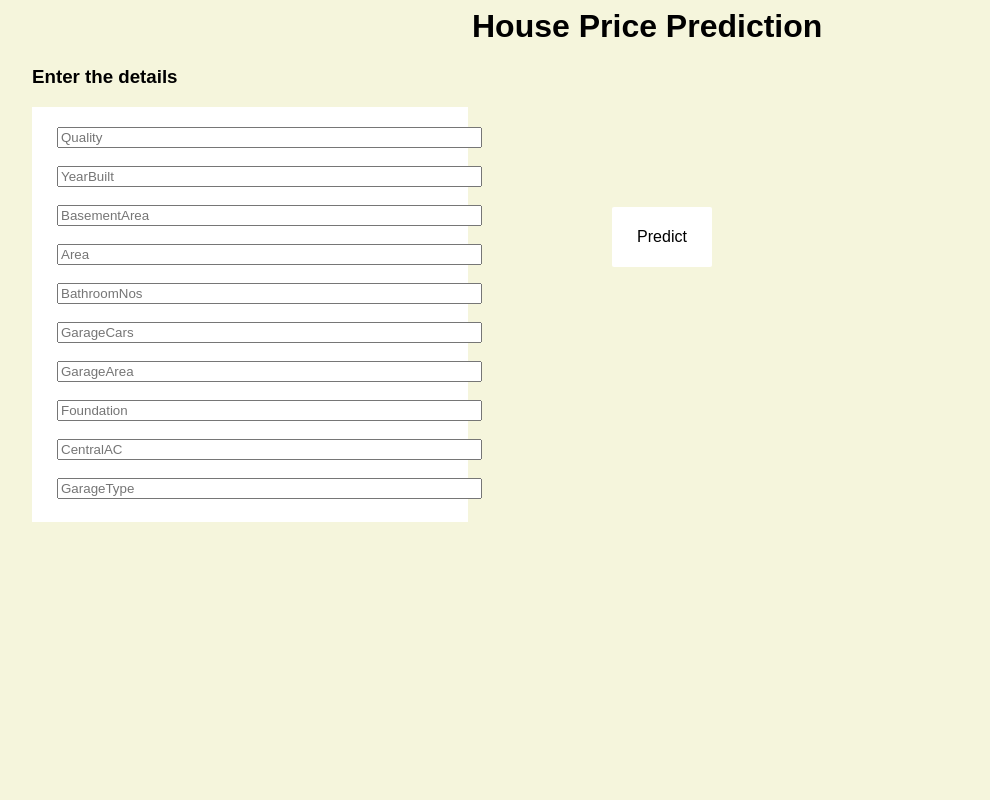
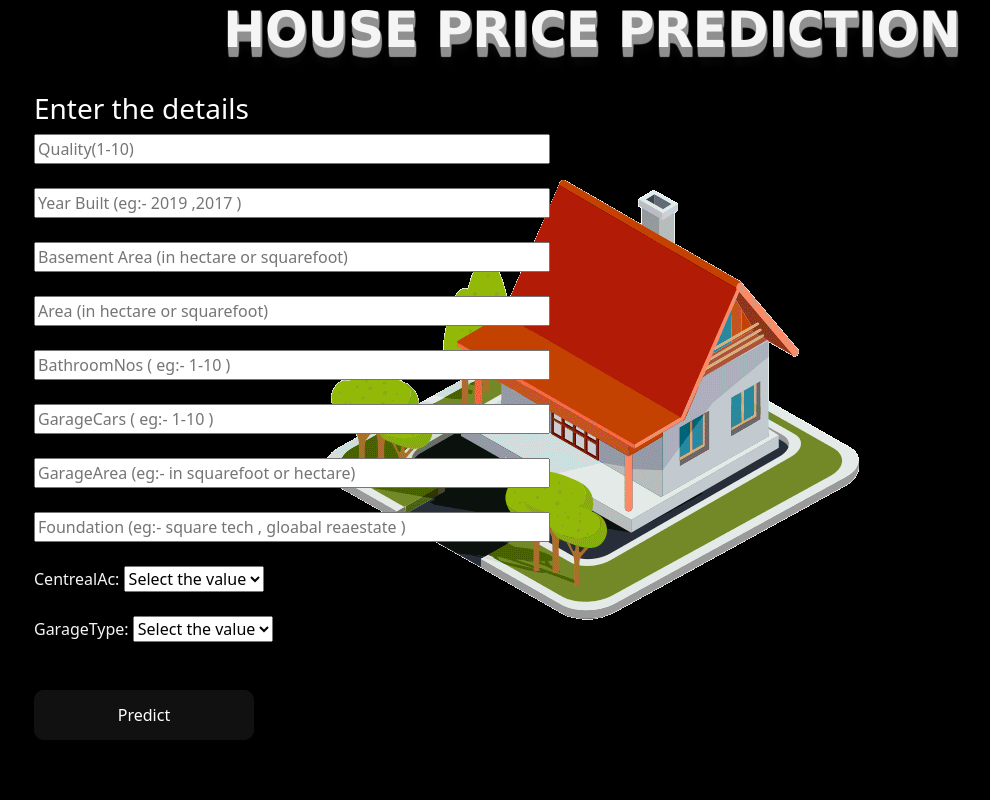
Before and after one commit to apurv2094/housepriceprediction-project, a Flask app: page / in a window 1280 px wide. Shown: the whole page, without its empty margins (48-1038 px from the left). Run offline with Flask 2, Linux system fonts and the light colour scheme; parts of the project's set-up code (start-up, migrations or seed data) failed here and were passed over.

Commit message:
Updated Files

```diff
--- a/app.py
+++ b/app.py
@@ -11,17 +11,25 @@ def hello_world():
 
 @app.route('/prediction', methods = ['POST'])
 def prediction():
-
+    print("yes")
     Quality = request.form['Quality']
     YearBuilt = request.form['YearBuilt']
     BasementArea = request.form['BasementArea']
+    print("yes")
     Area = request.form['Area']
+    print("yes")
     BathroomNos = request.form['BathroomNos']
+    print("yes")
     GarageCars = request.form['GarageCars']
+    print("yes")
     GarageArea = request.form['GarageArea']
+    print("yes")
     Encoded_Foundation = request.form['Foundation']
-    Encoded_CentralAC = request.form['CentralAC']
-    Encoded_GarageType = request.form['GarageType']
+    print("yes")
+    Encoded_CentralAC = request.form.get('CentralAC')
+    print("yes")
+    Encoded_GarageType = request.form.get('GarageType')
+    print("yes")
 
     Quality, YearBuilt, BasementArea, Area, BathroomNos, GarageCars, GarageArea, Encoded_Foundation, Encoded_CentralAC, Encoded_GarageType = int(Quality), int(YearBuilt), int(BasementArea), int(Area), int(BathroomNos), int(GarageCars), int(GarageArea), int(Encoded_Foundation), int(Encoded_CentralAC), int(Encoded_GarageType)
     scaled_values = scaler.transform([[Quality, YearBuilt, BasementArea, Area, BathroomNos, GarageCars, GarageArea, Encoded_Foundation, Encoded_CentralAC, Encoded_GarageType]])
--- a/templates/index.html
+++ b/templates/index.html
@@ -1,86 +1,229 @@
 <html>
     <head>
+        <!-- CSS only -->
+<link href="https://cdn.jsdelivr.net/npm/bootstrap@5.0.0-beta1/dist/css/bootstrap.min.css" rel="stylesheet" integrity="sha384-giJF6kkoqNQ00vy+HMDP7azOuL0xtbfIcaT9wjKHr8RbDVddVHyTfAAsrekwKmP1" crossorigin="anonymous">
+<link rel="stylesheet" href="index.css">
+<!-- JavaScript Bundle with Popper -->
+<script src="https://cdn.jsdelivr.net/npm/bootstrap@5.0.0-beta1/dist/js/bootstrap.bundle.min.js" integrity="sha384-ygbV9kiqUc6oa4msXn9868pTtWMgiQaeYH7/t7LECLbyPA2x65Kgf80OJFdroafW" crossorigin="anonymous"></script>
         <title> House Price Prediction </title>
     </head>
    <style>
+
 body{
-    margin-left: 80px;
-    padding: 0;
-    background-color: beige;
-    font-family: Arial, Helvetica, sans-serif;
+    background-image: url('back.gif');
+    background-repeat: no-repeat;
+    background-position: center;
+    background-color: black;
+}
+h1 {
+    color: white;
+    text-shadow: 1px 1px 2px black, 0 0 25px blue, 0 0 5px darkblue;
+  }
+  .text {
+      text-align: center;
+    text-transform: uppercase;
+    font-family: verdana;
+    font-size: 50;
+    font-weight: 700;
+    color: #f5f5f5;
+    text-shadow: 1px 1px 1px #919191,
+        1px 2px 1px #919191,
+        1px 3px 1px #919191,
+        1px 4px 1px #919191,
+        1px 5px 1px #919191,
+        1px 6px 1px #919191,
+        1px 7px 1px #919191,
+        1px 8px 1px #919191,
+        1px 9px 1px #919191,
+        1px 10px 1px #919191,
+    1px 18px 6px rgba(16,16,16,0.4),
+    1px 22px 10px rgba(16,16,16,0.2),
+    1px 25px 35px rgba(16,16,16,0.2),
+    1px 30px 60px rgba(16,16,16,0.4);
+}
+.select{
+    color: whitesmoke;
 }
 
-.heading{
-    padding-top: 0;
-    padding-left: 440px;
+h3 {
+    color: white;
+  }
+  .glow-on-hover {
+    width: 220px;
+    height: 50px;
+    border: none;
+    outline: none;
+    color: #fff;
+    background: #111;
+    cursor: pointer;
+    position: relative;
+    z-index: 0;
+    border-radius: 10px;
 }
 
-.details{
-    padding-top: 20px;
-    padding-left: 25px;
-    width: 436px;
-    height: 415px;
-    background: #fff;
-    color: #fff;
+.glow-on-hover:before {
+    content: '';
+    background: linear-gradient(45deg, #ff0000, #ff7300, #fffb00, #48ff00, #00ffd5, #002bff, #7a00ff, #ff00c8, #ff0000);
     position: absolute;
-    box-sizing: border-box;
+    top: -2px;
+    left:-2px;
+    background-size: 400%;
+    z-index: -1;
+    filter: blur(5px);
+    width: calc(100% + 4px);
+    height: calc(100% + 4px);
+    animation: glowing 20s linear infinite;
+    opacity: 0;
+    transition: opacity .3s ease-in-out;
+    border-radius: 10px;
 }
 
-
-.result{
-    padding-top: 100px;
-    padding-left: 580px;
+.glow-on-hover:active {
+    color: #000
 }
 
-.button{
-    height: 60px;
-    width: 100px;
-    background-color: #fff;
-    border: none;
-    padding: 20px;
-    text-align: center;
-    font-size: 16px;
-    cursor: pointer;
-    border-radius: 2px;
+.glow-on-hover:active:after {
+    background: transparent;
 }
 
-.answer{
-    padding-left: 840px;
+.glow-on-hover:hover:before {
+    opacity: 1;
+}
+
+.glow-on-hover:after {
+    z-index: -1;
+    content: '';
+    position: absolute;
+    width: 100%;
+    height: 100%;
+    background: #111;
+    left: 0;
+    top: 0;
+    border-radius: 10px;
+}
+
+@keyframes glowing {
+    0% { background-position: 0 0; }
+    50% { background-position: 400% 0; }
+    100% { background-position: 0 0; }
+}
+
+.box {
+	font-size: 3vw;
+	margin: max(1rem, 3vw);
+	border: 0.35rem solid;
+	padding: 3vw;
+	border-image: conic-gradient(from var(--angle), var(--c2), var(--c1) 0.1turn, var(--c1) 0.15turn, var(--c2) 0.25turn) 30;
+	animation: borderRotate var(--d) linear infinite forwards;
+}
+
+.box:nth-child(2) {
+	border-image: radial-gradient(ellipse at var(--gradX) var(--gradY), var(--c1), var(--c1) 10%, var(--c2) 40%) 30;
+	animation: borderRadial var(--d) linear infinite forwards;
+}
+
+@keyframes borderRotate {
+	100% {
+		--angle: 420deg;
+	}
+}
+
+@keyframes borderRadial {
+	20% {
+		--gradX: 100%;
+		--gradY: 50%;
+	}
+	40% {
+		--gradX: 100%;
+		--gradY: 100%;
+	}
+	60% {
+		--gradX: 50%;
+		--gradY: 100%;
+	}
+	80% {
+		--gradX: 0%;
+		--gradY: 50%;
+	}
+	100% {
+		--gradX: 50%;
+		--gradY: 0%;
+	}
 }
    </style>
     <body>
-        <div class = "heading">
-        <h1>House Price Prediction</h1>
-    </div>
-    <h3>Enter the details</h3>
+          <h1 class="text">House Price Prediction</h1>
+          <br>
+        <div class="container">
+            <div class="row">
+              <div class="col-sm">
+                <h3 data-heading="i">Enter the details</h3>
                 <form action = "{{ url_for('prediction')}}" method = "post">
                 <div class = "details">
-                <input type = 'text' placeholder = "Quality" name = 'Quality' size = '50' height = '65'/>
+                <input type = 'text' placeholder = "Quality(1-10)" name = 'Quality' size = '50' height = '65'/>
                 <br><br>
-                <input type = 'text' placeholder = "YearBuilt" name = 'YearBuilt' size = '50' height = '65'/>
+                <input type = 'text' placeholder = "Year Built (eg:- 2019 ,2017 )" name = 'YearBuilt' size = '50' height = '65'/>
                 <br><br>
-                <input type = 'text' placeholder = "BasementArea" name = 'BasementArea' size = '50' height = '65'/>
+                <input type = 'text' placeholder = "Basement Area (in hectare or squarefoot)" name = 'BasementArea' size = '50' height = '65'/>
                 <br><br>
-                <input type = 'text' placeholder = "Area" name = 'Area' size = '50' height = '65'/>
+                <input type = 'text' placeholder = "Area (in hectare or squarefoot)" name = 'Area' size = '50' height = '65'/>
                 <br><br>
-                <input type = 'text' placeholder = "BathroomNos" name = 'BathroomNos' size = '50' height = '65'/>
+                <input type = 'text' placeholder = "BathroomNos ( eg:- 1-10 )" name = 'BathroomNos' size = '50' height = '65'/>
                 <br><br>
-                <input type = 'text' placeholder = "GarageCars" name = 'GarageCars' size = '50' height = '65'/>
+                <input type = 'text' placeholder = "GarageCars ( eg:- 1-10 )" name = 'GarageCars' size = '50' height = '65'/>
                 <br><br>
-                <input type = 'text' placeholder = "GarageArea" name = 'GarageArea' size = '50' height = '65'/>
+                <input type = 'text' placeholder = "GarageArea (eg:- in squarefoot or hectare)" name = 'GarageArea' size = '50' height = '65'/>
                 <br><br>
-                <input type = 'text' placeholder = "Foundation" name = 'Foundation' size = '50' height = '65'/>
+                <input type = 'text' placeholder = "Foundation (eg:- square tech , gloabal reaestate )" name = 'Foundation' size = '50' height = '65'/>
                 <br><br>
-                <input type = 'text' placeholder = "CentralAC" name = 'CentralAC' size = '50' height = '65'/>
+
+                <label  class="select"for="CentralAC">CentrealAc:</label>
+
+                 <select name = "CentralAC" id="CentrealAc">
+                     <option value="Select Value">Select the value</option>
+                       <option value="1">Yes</option>
+                        <option value="0">No</option>
+                         </select>
                 <br><br>
-                <input type = 'text' placeholder = "GarageType" name = 'GarageType' size = '50' height = '65'/>
+
+                <label  class="select"for="GarageType">GarageType:</label>
+
+                 <select name = "GarageType" id="GarageType">
+                     <option value="Selectthevalue">Select the value</option>
+                       <option value="1">Attached</option>
+                        <option value="2">Basement</option>
+                        <option value="3">Built In</option>
+                        <option value="4">Car Port</option>
+                        <option value="5">Detached</option>
+                        <option value="6">No Garage</option>
+                         </select>
                 </div>
+                <br>
+                <br>
                 <div class = "result">
-                <button class = "button" type = 'submit' value = 'Predict'>Predict</button>
+                <button class="glow-on-hover" type = 'submit' value = 'Predict'>Predict</button>
                 </div>
-                <div class = "answer">
+              </form>
+              </div>
+              <div class="col-sm">
+                <div >
+
                     <h1>{{ prediction_text }}</h1>
                     </div>
-            </form>
+
+              </div>
+            </div>
+          </div>
+        <div class="container">
+        <div class = "heading">
+    </div>
+
+        </div>
+        <script>
+
+$('[data-text]').on('keyup', function(){
+  $(this).attr('data-text', $(this).text());
+});
+        </script>
     </body>
 </html>
```
Also changed, not shown: README.md (deleted), templates/back.gif (added). Lines whose indentation alone changed are shown as unchanged.
